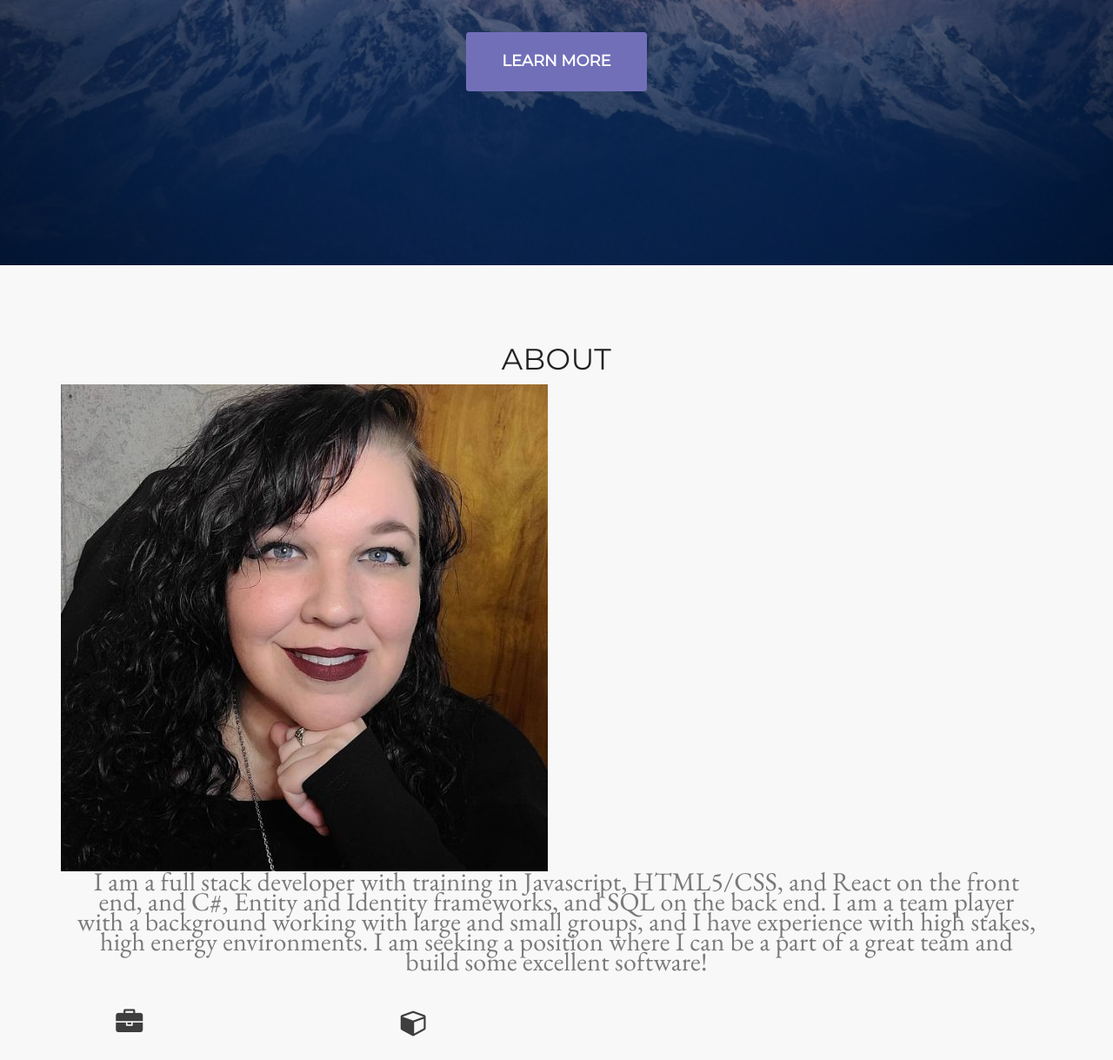
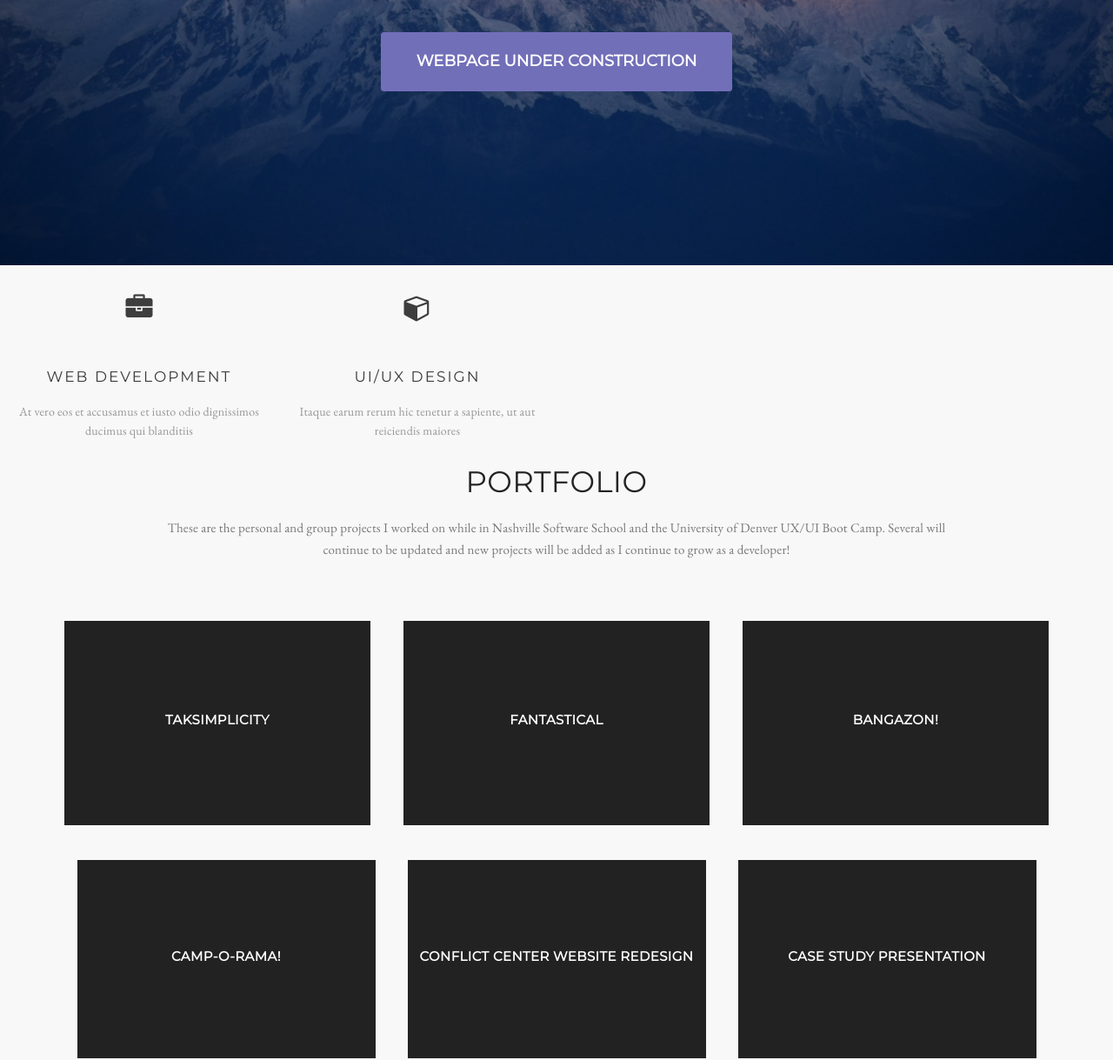
Before and after one commit to MeagMueller/meagmueller.github.io, a plain HTML site: page index.html in a window 1280 px wide. Shown: the part 603-1822 px from the top of the page at 87% size. Drawn offline with nearby package versions, Linux system fonts and the light colour scheme; a web font is replaced by a local one.

Commit message:
Putting website under construction

```diff
--- a/css/style.css
+++ b/css/style.css
@@ -246,10 +246,6 @@ header .intro-text .intro-heading {
 /*--------------------
 4.1. About
 --------------------*/
-#Meag {
-    image-orientation: center center;
-
-}
 
 .mz-module-about h3 {
     font-weight: 500;
--- a/index.html
+++ b/index.html
@@ -13,9 +13,9 @@
 		<link href="css/bootstrap.min.css" rel="stylesheet">
 		<link rel="stylesheet" href="https://maxcdn.bootstrapcdn.com/font-awesome/4.4.0/css/font-awesome.min.css">
 		<!-- Custom styles for this template -->
+		<link href="css/style.css" rel="stylesheet">
 		<link href="css/owl.carousel.css" rel="stylesheet">
 		<link href="css/owl.theme.default.min.css"  rel="stylesheet">
-    <link href="css/style.css" rel="stylesheet">
     <!-- Fonts -->
     <link href="https://fonts.googleapis.com/css?family=Berkshire+Swash|Cinzel+Decorative:700|EB+Garamond|Montserrat&display=swap" rel="stylesheet">
 		<!-- Just for debugging purposes. Don't actually copy these 2 lines! -->
@@ -28,10 +28,11 @@
 		<![endif]-->
 	</head>
 	<body id="page-top">
-		<!-- Navigation -->
+
+		<!-- Navigation
 		<nav class="navbar navbar-default navbar-fixed-top">
 			<div class="container">
-				<!-- Brand and toggle get grouped for better mobile display -->
+				Brand and toggle get grouped for better mobile display
 				<div class="navbar-header page-scroll">
 					<button type="button" class="navbar-toggle" data-toggle="collapse" data-target="#bs-example-navbar-collapse-1">
 					<span class="sr-only">Toggle navigation</span>
@@ -41,7 +42,8 @@
 					</button>
 					<a class="navbar-brand page-scroll" href="#page-top"><p>Meag Mueller</p></a>
 				</div>
-				<!-- Collect the nav links, forms, and other content for toggling -->
+
+					Collect the nav links, forms, and other content for toggling
 				<div class="collapse navbar-collapse" id="bs-example-navbar-collapse-1">
 					<ul class="nav navbar-nav navbar-right">
 						<li class="hidden">
@@ -50,24 +52,25 @@
 						<li>
 							<a class="page-scroll" href="#about">About</a>
 						</li>
-						<!-- <li>
+						 <li>
 							<a class="page-scroll" href="#services">Services</a>
-						</li> -->
+						</li>
 						<li>
 							<a class="page-scroll" href="#portfolio">Portfolio</a>
 						</li>
-						<!-- <li>
+						<li>
 							<a class="page-scroll" href="#team">Team</a>
-						</li> -->
+						</li>
 						<li>
 							<a class="page-scroll" href="#contact">Contact</a>
 						</li>
 					</ul>
 				</div>
-				<!-- /.navbar-collapse -->
+				/.navbar-collapse
 			</div>
-			<!-- /.container-fluid -->
-		</nav>
+			/.container-fluid
+		</nav> -->
+
 		<!-- Header -->
 		<header>
 			<div class="container">
@@ -75,12 +78,12 @@
 					<div class="intro-text">
 						<div class="intro-lead-in">Meag Mueller</div>
 						<div class="intro-heading">Full Stack Software Developer and UX/UI Designer</div>
-						<a href="#about" class="page-scroll btn btn-xl">Learn More</a>
+						<a href="#about" class="page-scroll btn btn-xl">WEBPAGE UNDER CONSTRUCTION</a>
 					</div>
 				</div>
 			</div>
 		</header>
-		<section id="about" class="light-bg">
+		<!-- <section id="about" class="light-bg">
 			<div class="container">
 				<div class="row">
 					<div class="col-lg-12 text-center">
@@ -91,13 +94,19 @@
 						</div>
 					</div>
 				</div>
-				<div class="pictureCard">
-					<img id="Meag" src="images/MeagImages/Meag Profesh.jpg" alt="Meag">
 					<div class="col-lg-12 text-center">
-						<p class="card-text">I am a full stack developer with training in Javascript, HTML5/CSS, and React on the front end, and C#, Entity and Identity frameworks, and SQL on the back end. I am a team player with a background working with large and small groups, and I have experience with high stakes, high energy environments. I am seeking a position where I can be a part of a great team and build some excellent software! </p>
+						<p class="card-text">I am a full stack developer with training in Javascript,
+							HTML5/CSS, and React on the front end, and C# with
+							Entity and Identity frameworks, ASP.Net CORE, WebAPI,
+							and SQL on the back end. I am also a UX/UI designer with
+							training in modern design concepts and execution. I have a
+							background working with large and small groups, and I
+							have experience with high stakes, intense environments. I
+							am seeking a position where I can be a part of a great team
+							and build and/or design some excellent software,
+							webpages, apps - you name it!</p>
 					</div>
-				  </div>
-				  </div>
+				</div>
 				<div class="row">
 					<!-- about module -->
 					<div class="col-md-3 text-center">
@@ -618,6 +627,7 @@
 			</div>
 		</div>
 
+
 		<!-- Bootstrap core JavaScript
 			================================================== -->
 		<!-- Placed at the end of the document so the pages load faster -->
```
